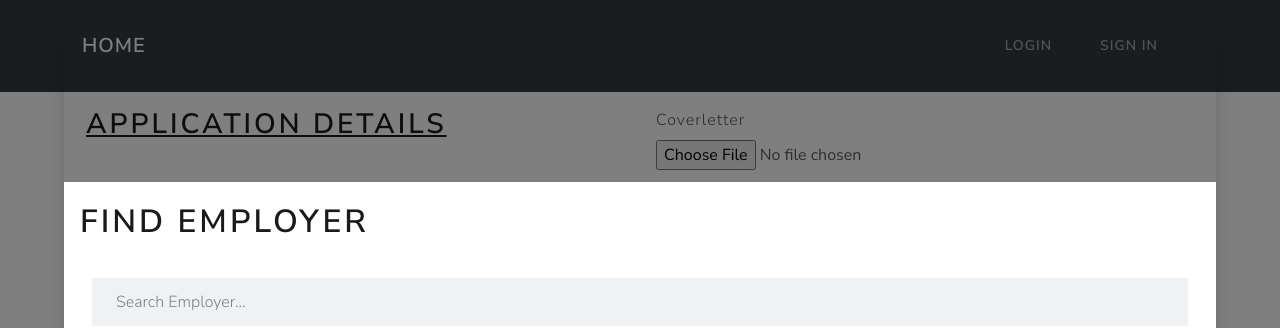
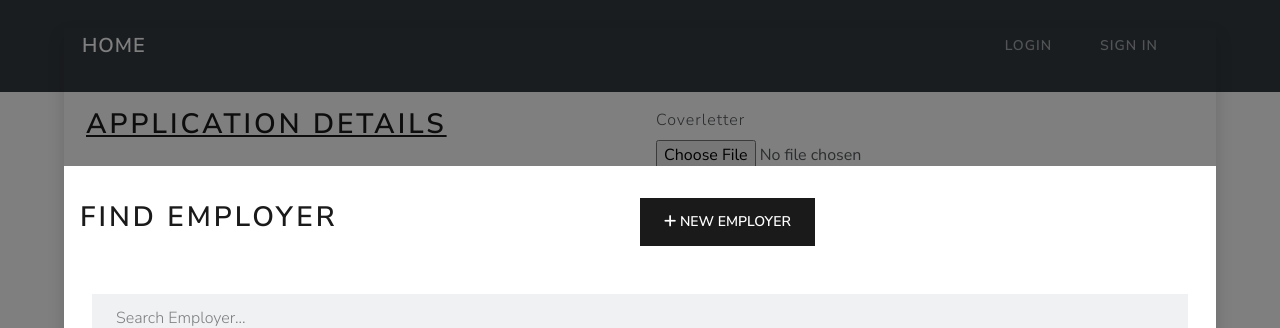
Before and after one commit to Frisianrage/application-tracker-frontend, a React (Create React App) app: page /applications/1 in a window 1280 px wide. Both pictures are taken after a click on the button "EDIT EMPLOYER". Shown: the top 328 px of the page. Built offline with nearby package versions, Linux system fonts and the light colour scheme; no server answers.

Commit message:
new employer component in new application added

```diff
--- a/src/components/FindEmployer.js
+++ b/src/components/FindEmployer.js
@@ -1,25 +1,33 @@
 import React, { useState } from 'react'
-import { Container, Table, Button, Modal } from 'react-bootstrap'
+import { Container, Table, Button, Modal, Col } from 'react-bootstrap'
 import SearchBox from './SearchBox'
+import NewEmployer from './NewEmployer'
 
 const FindEmployer = ({ findEmployerModal, setFindEmployerModal, setEmployer }) => {
     const [employerData, setEmployerData] = useState('')
+    const [showModal, setShowModal] = useState('')
 
     const onHide = () => {
         setFindEmployerModal(false)
     }
 
-    const handleClick = (id, companyname) => {
-        console.log(employerData)
-        setEmployer({id, companyname})
+    const handleClick = (employer) => {
+        console.log(employer)
+        setEmployer(employer)
         setFindEmployerModal(false)
     }
 
     return (
         <Modal show={findEmployerModal} centered id="mainModal">
+            <NewEmployer showModal={showModal} setShowModal={setShowModal} />
         <Modal.Header>
-        <Modal.Title as="h1" onClick={() => {console.log(employerData)}} >
-            Find Employer
+        <Modal.Title as={Col} onClick={() => {console.log(employerData)}} >
+            <h2>Find Employer</h2>
+        </Modal.Title>
+        <Modal.Title as={Col}>
+            <Button className='my-3' onClick={() => {setShowModal(true)}}>
+                  <i className='fas fa-plus' /> New Employer
+              </Button>
         </Modal.Title>
         </Modal.Header>
         <Modal.Body>
@@ -43,12 +51,12 @@ const FindEmployer = ({ findEmployerModal, setFindEmployerModal, setEmployer })
                         employerData.map(employer => (
                             <tr key={employer._id}>
                                 <td>{employer.companyname}</td>
-                                <td></td>
-                                <td></td>
-                                <td></td>
-                                <td></td>
+                                <td>{employer.location.address}</td>
+                                <td>{employer.location.addressTwo}</td>
+                                <td>{employer.location.city}/{employer.location.state}</td>
+                                <td>{employer.location.country}</td>
                                 <td>
-                                    <Button variant='light' className='btn-sm' onClick={() => handleClick(employer._id, employer.companyname)}>
+                                    <Button variant='light' className='btn-sm' onClick={() => handleClick(employer)}>
                                         Save
                                     </Button>
                                 </td>
--- a/src/components/NewApplication.js
+++ b/src/components/NewApplication.js
@@ -127,7 +127,7 @@ const NewApplication = ({showModal, setShowModal}) => {
                                     Find Employer
                                 </Button>
                                 </Form.Label>
-                                <Form.Control type='employer' placeholder='Enter your employer' disabled defaultValue={employer.name}></Form.Control>
+                                <Form.Control type='employer' placeholder='Enter your employer' disabled defaultValue={employer.companyname}></Form.Control>
                             </Form.Group>
                         </Row>
                         <Row>
--- a/src/components/NewEmployer.js
+++ b/src/components/NewEmployer.js
@@ -1,6 +1,6 @@
 import React, { useState } from 'react'
 import axios from 'axios'
-import { useNavigate } from 'react-router-dom'
+//import { useNavigate } from 'react-router-dom'
 import FormContainer from './FormContainer'
 import { Form, Button, Container, Modal, Row, Col } from 'react-bootstrap'
 
@@ -16,7 +16,7 @@ const NewEmployer = ({showModal, setShowModal}) => {
     const [telephone, setTelephone] = useState('')
     const [mobile, setMobile] = useState('')
 
-    const history = useNavigate()
+    //const history = useNavigate()
     const token = localStorage.getItem('jwtToken')
 
     const config = {
@@ -49,7 +49,7 @@ const NewEmployer = ({showModal, setShowModal}) => {
 
     const onHide = () => {
         setShowModal(false)
-        history('/employers')
+        //history('/employers')
     }
 
     return (
```
